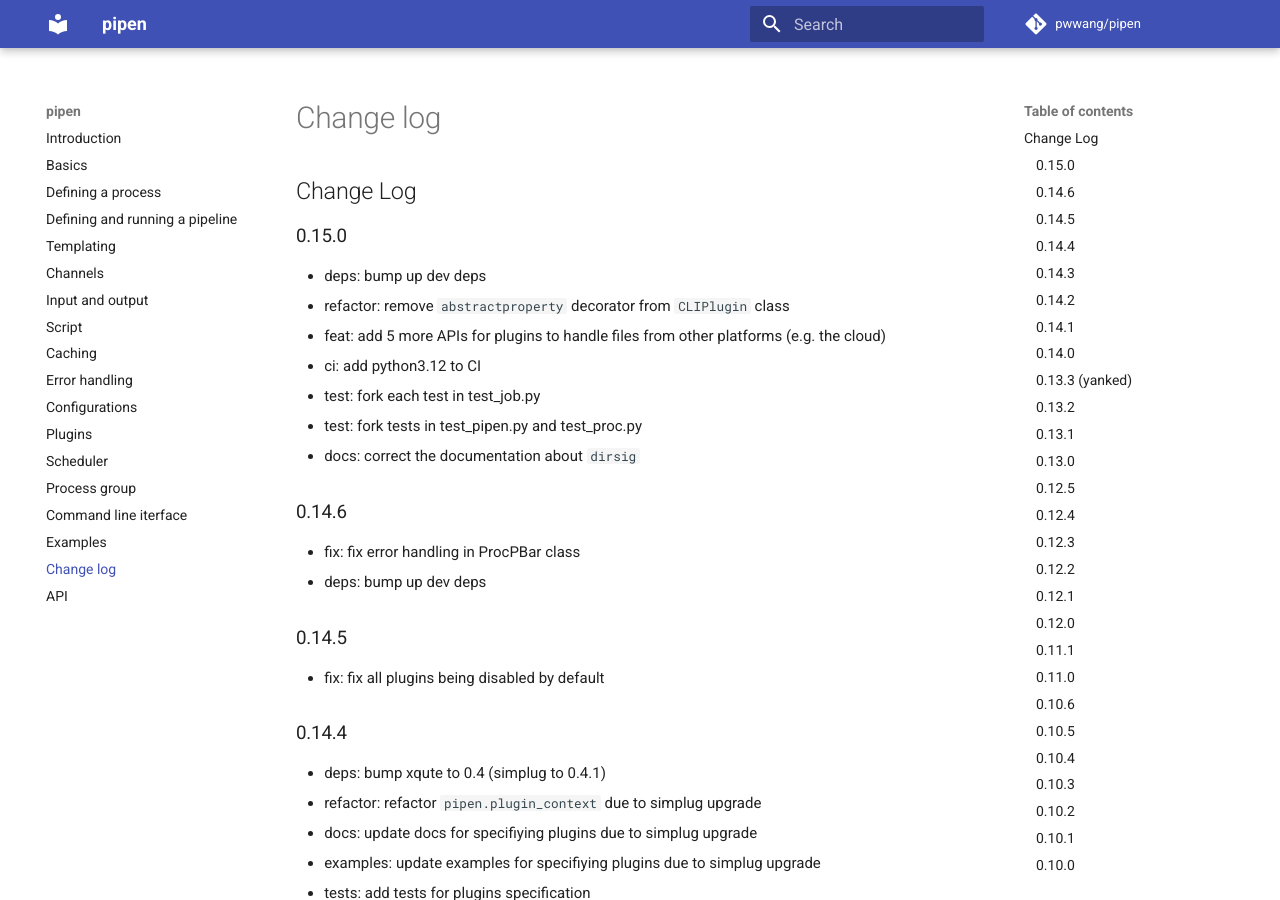
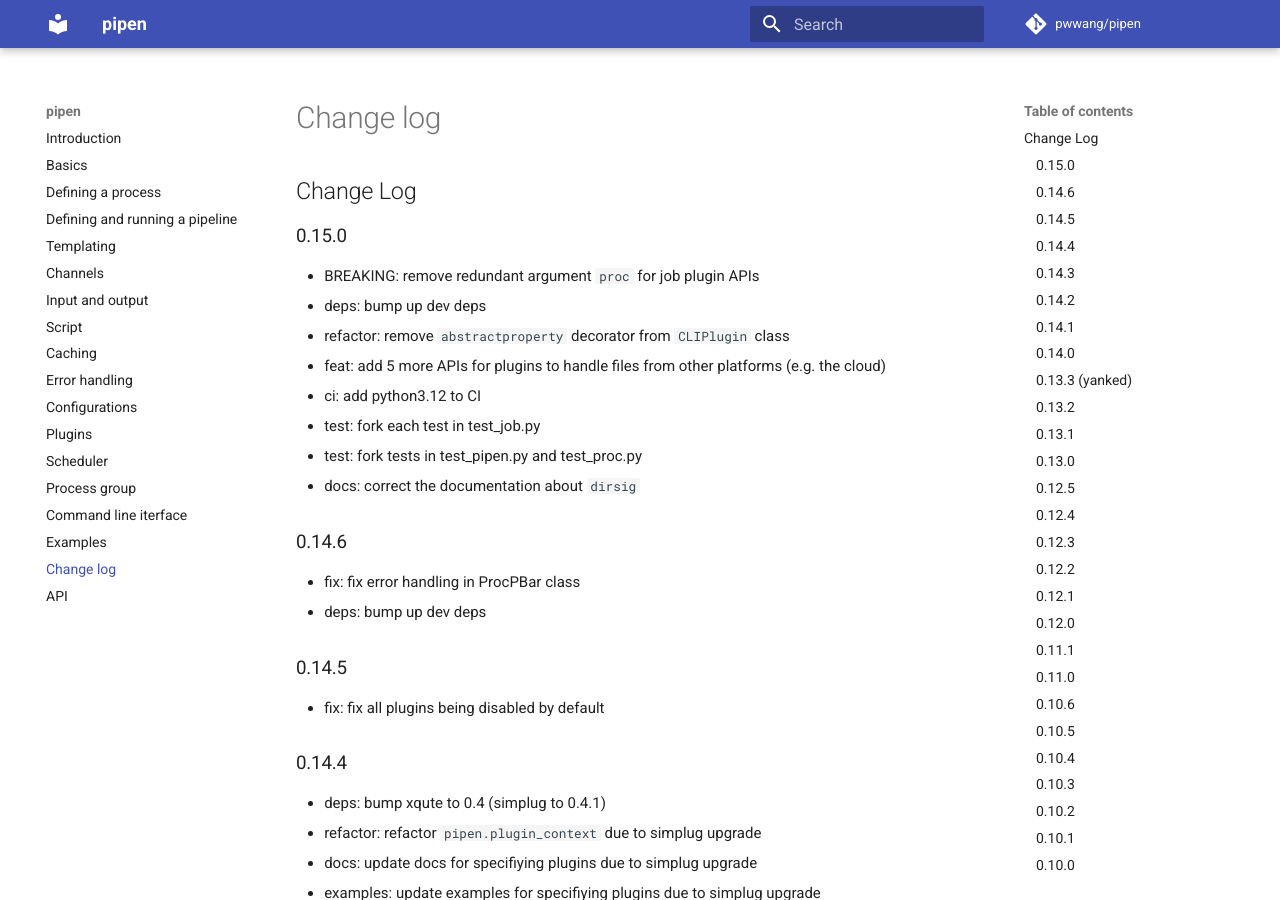
Before and after one commit to pwwang/pipen, an MkDocs documentation site: the page built from docs/CHANGELOG.md, in a window 1280 px wide and 900 px high. Built offline with MkDocs 1.6.1 and Material for MkDocs 9.7.7, drawn with Linux system fonts in a browser that asks for light colours; comment, search, counter and statistics services are not loaded.

Commit message:
docs: update CHANGELOG.md

```diff
--- a/docs/CHANGELOG.md
+++ b/docs/CHANGELOG.md
@@ -2,6 +2,7 @@
 
 ## 0.15.0
 
+- BREAKING: remove redundant argument `proc` for job plugin APIs
 - deps: bump up dev deps
 - refactor: remove `abstractproperty` decorator from `CLIPlugin` class
 - feat: add 5 more APIs for plugins to handle files from other platforms (e.g. the cloud)
```
